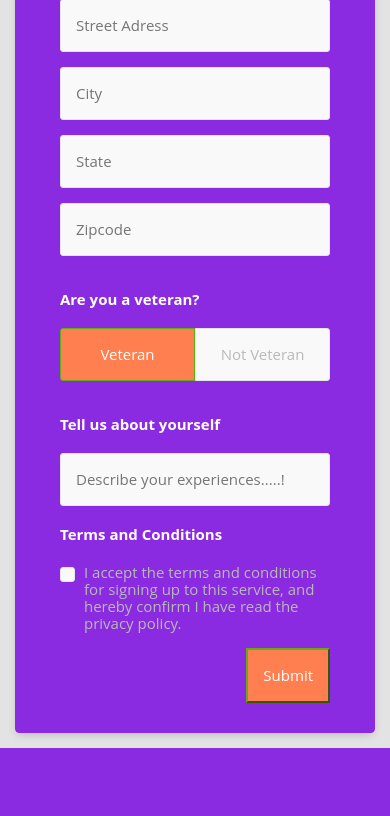
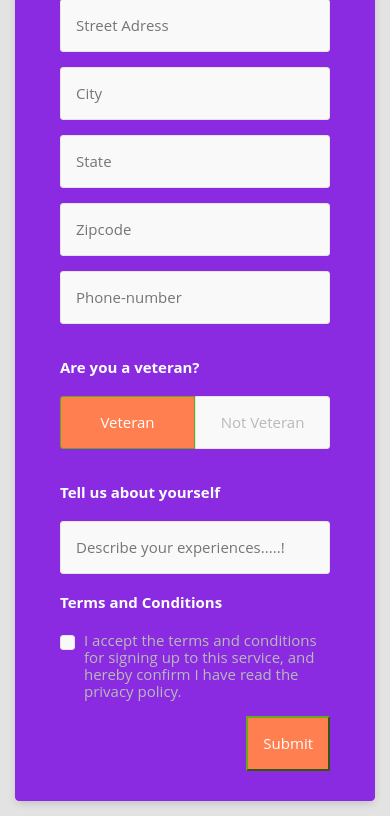
Before and after one commit to Abhisathy/Victory, a Flask app: page /userSignup in a window 390 px wide. Shown: the part 727-1543 px from the top of the page. Before the commit the page ends 1475 px from the top, so only its background shows below. Run offline with Flask 2, Linux system fonts and the light colour scheme; parts of the project's set-up code (start-up, migrations or seed data) failed here and were passed over; some libraries are stand-ins or nearby versions.

Commit message:
phone-number

```diff
--- a/templates/signup.html
+++ b/templates/signup.html
@@ -60,7 +60,7 @@
         </div>
       </div>
     </div>
-    <h4 style="color:  #ffffff;">Address</h4>
+    <h4>Address</h4>
     <div class="input-group">
       <input type="text" placeholder="Street Adress" name="street"/>
     </div>
@@ -72,6 +72,9 @@
     </div>
     <div class="input-group">
       <input type="text" placeholder="Zipcode" name="zip"/>
+    </div>
+    <div class="input-group">
+        <input type="number" placeholder="Phone-number" name="phone"/>
     </div>
 
     <div class="row">
```
